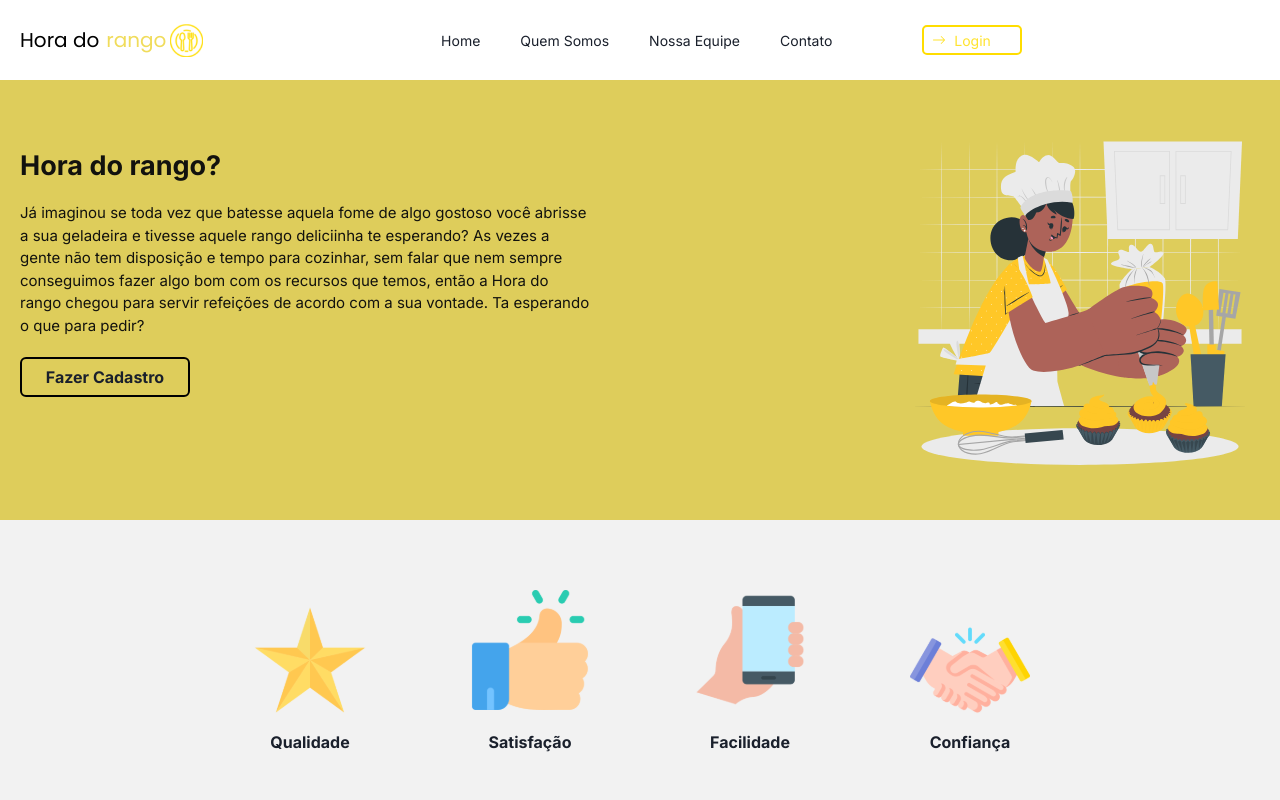
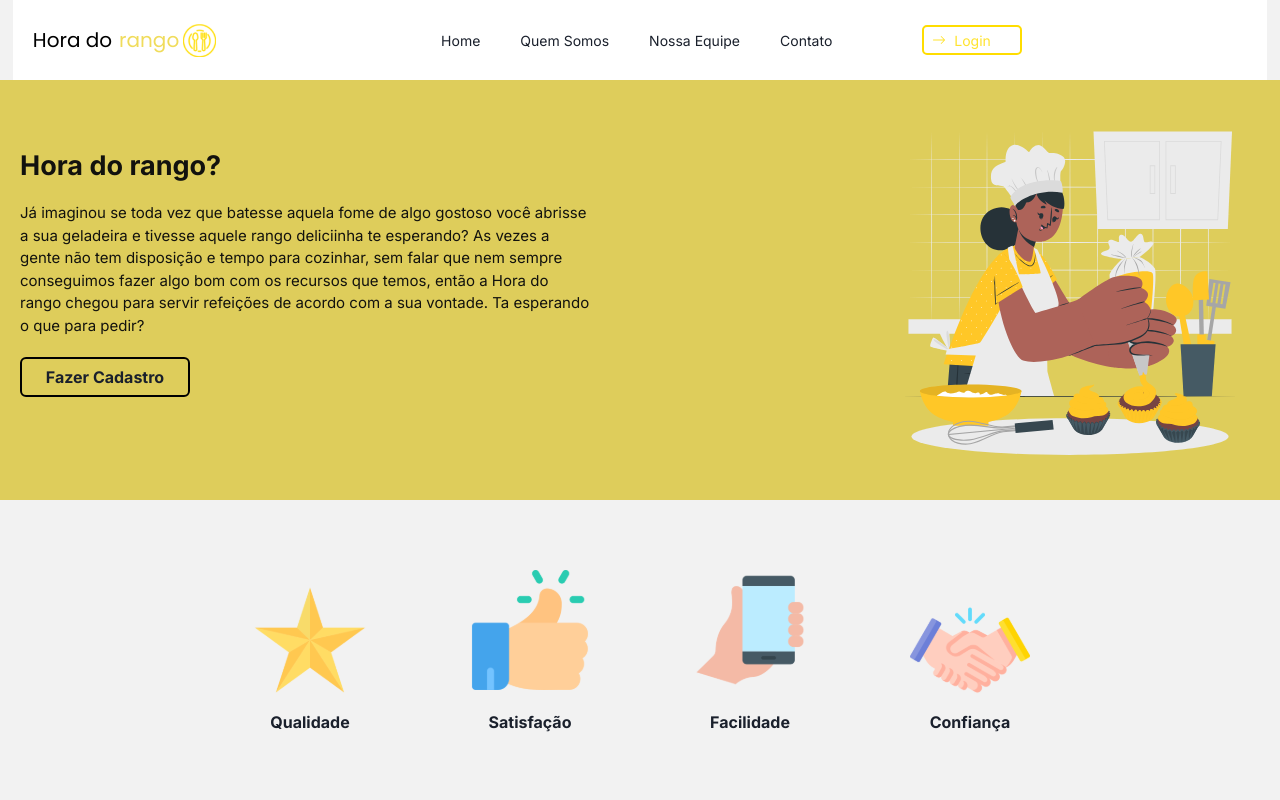
Before and after one commit to devadrianoabner/capstone-m3---grupo-5, a React (Create React App) app: page / in a window 1280 px wide. Shown: the top 800 px of the page. Built offline with nearby package versions, Linux system fonts and the light colour scheme; no server answers.

Commit message:
:bug: home width adjust

```diff
--- a/src/components/headerDefault/index.jsx
+++ b/src/components/headerDefault/index.jsx
@@ -12,10 +12,9 @@ export const HeaderDefault = () => {
     <Flex
       h={["48px", "48px", "48px", "80px"]}
       justify={"space-between"}
-      m={[0, 0, 0, "0px 100px"]}
       fontSize="14px"
       bg={"#fff"}
-      w="100vw"
+      w="98vw"
       p="0 20px"
     >
       <Logo color="#000" />
--- a/src/components/homeComponents/bannerHome/index.jsx
+++ b/src/components/homeComponents/bannerHome/index.jsx
@@ -59,7 +59,7 @@ export const BannerHome = ({
             </Button>
           </Flex>
           <Flex maxW="400px">
-            <Image src={img} alt="um card" w="100%" m="10px" />
+            <Image src={img} alt="um card" w="100%" />
           </Flex>
         </Flex>
       </Flex>
--- a/src/components/homeComponents/worksComponentHome/index.jsx
+++ b/src/components/homeComponents/worksComponentHome/index.jsx
@@ -16,7 +16,7 @@ export const WorksHome = () => {
     >
       <Text fontSize={"50px"}>Como Funciona?</Text>
 
-      <Flex mt="25px" align={"center"} justify="center" gap="10px" w="100vw">
+      <Flex mt="25px" align={"center"} justify="center" gap="10px" w="98vw">
         <Flex align={"center"} justify="center" direction={"column"} gap="25px">
           <Flex
             border={"3px solid #FFC727"}
--- a/src/pages/home/index.jsx
+++ b/src/pages/home/index.jsx
@@ -3,9 +3,7 @@ import { MainHome } from "../../components/homeComponents/mainHome";
 import { Footer } from "../../components/Footer";
 import { Flex } from "@chakra-ui/react";
 
-
 export const Home = () => {
-
   return (
     <Flex
       h="100%"
```
